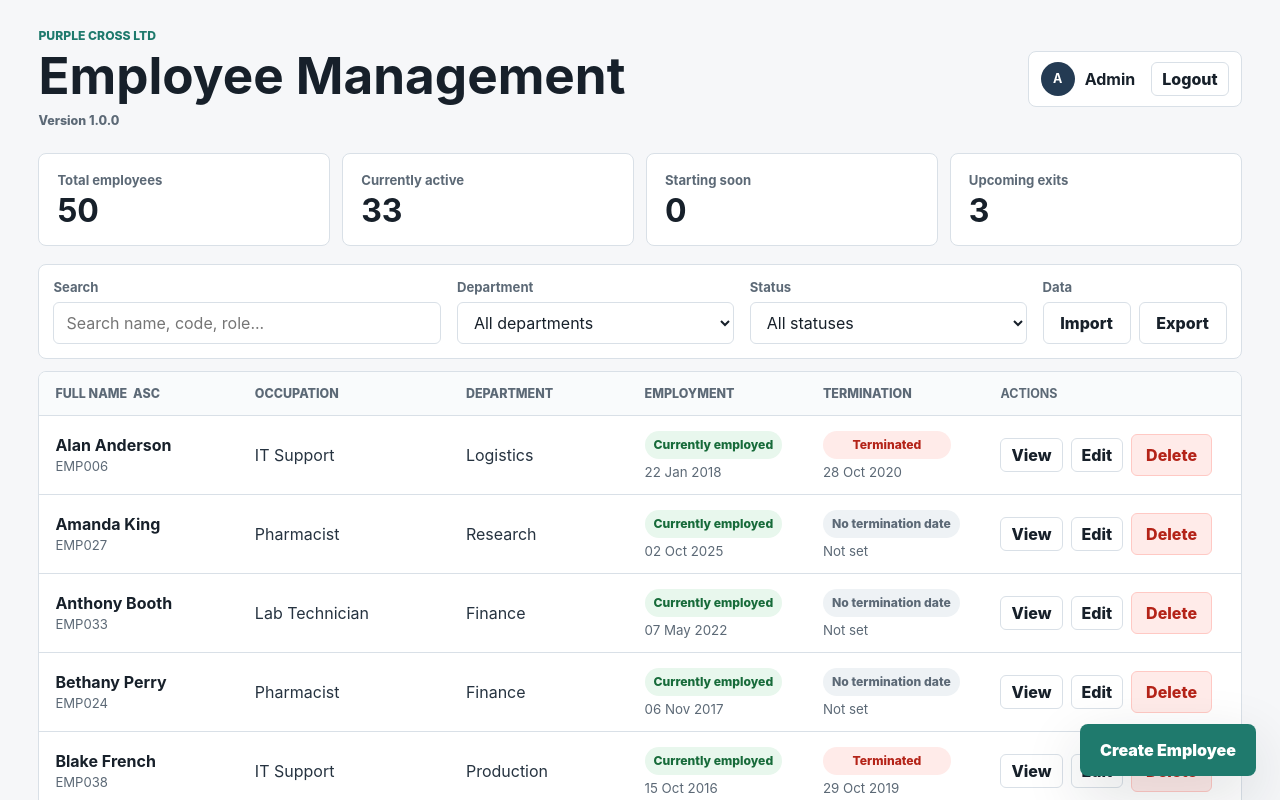
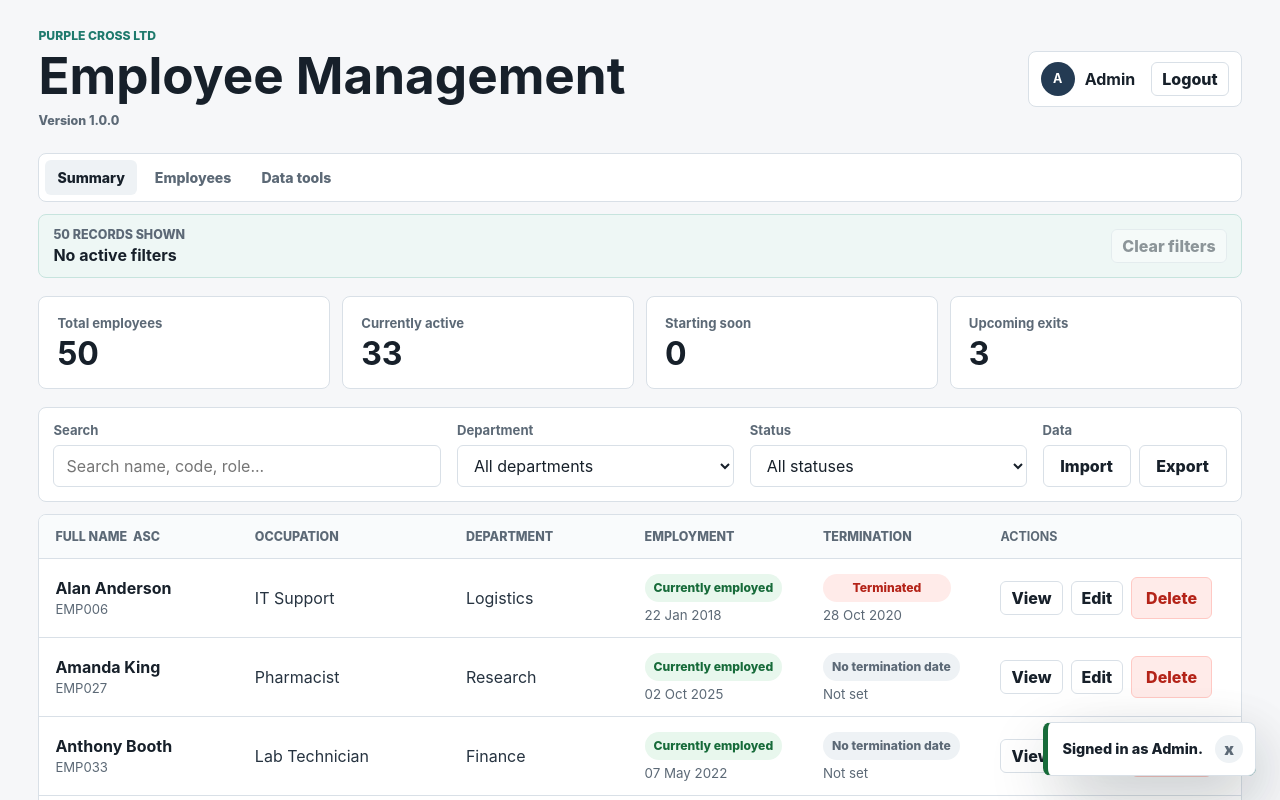
Before and after one commit to tahirafahradovaa/purple-cross-ltd, a Vue app: page / in a window 1280 px wide. Both pictures are taken after a click on the button "Sign in". Shown: the top 800 px of the page. Built offline with nearby package versions, Linux system fonts and the light colour scheme.

Commit message:
feat: add taskbar navigation and toasts

```diff
--- a/src/App.vue
+++ b/src/App.vue
@@ -39,6 +39,7 @@ const originalCode = ref('');
 const confirmDelete = ref(null);
 const importError = ref('');
 const importInput = ref(null);
+const toasts = ref([]);
 const appVersion = '1.0.0';
 const storedSession = readStoredSession(window.localStorage);
 const isAuthenticated = ref(Boolean(storedSession));
@@ -95,6 +96,12 @@ const pagedEmployees = computed(() => {
   return sortedEmployees.value.slice(start, start + pageSize.value);
 });
 
+const hasActiveFilters = computed(() => (
+  query.value.trim()
+  || departmentFilter.value !== 'All departments'
+  || statusFilter.value !== 'All statuses'
+));
+
 const metrics = computed(() => {
   // Active headcount excludes people whose termination date has already passed.
   const active = employees.value.filter((employee) => (
@@ -121,11 +128,15 @@ const userInitials = computed(() => currentUser.value.name
 function login() {
   loginError.value = validateLogin(loginForm);
 
-  if (loginError.value) return;
+  if (loginError.value) {
+    addToast('error', loginError.value);
+    return;
+  }
 
   currentUser.value = createSessionUser(loginForm.email);
   writeStoredSession(window.localStorage, currentUser.value);
   isAuthenticated.value = true;
+  addToast('success', `Signed in as ${currentUser.value.name}.`);
 }
 
 function logout() {
@@ -134,6 +145,7 @@ function logout() {
   confirmDelete.value = null;
   clearStoredSession(window.localStorage);
   isAuthenticated.value = false;
+  addToast('success', 'Signed out successfully.');
 }
 
 function setSort(key) {
@@ -148,6 +160,14 @@ function setSort(key) {
 
 function resetPaging() {
   page.value = 1;
+}
+
+function clearFilters() {
+  query.value = '';
+  departmentFilter.value = 'All departments';
+  statusFilter.value = 'All statuses';
+  resetPaging();
+  addToast('success', 'Filters cleared.');
 }
 
 function openCreate() {
@@ -182,7 +202,10 @@ function saveEmployee() {
   const errors = validateEmployee(form, employees.value, originalCode.value);
   formErrors.value = errors;
 
-  if (Object.keys(errors).length > 0) return;
+  if (Object.keys(errors).length > 0) {
+    addToast('error', 'Please correct the highlighted employee fields.');
+    return;
+  }
 
   const normalized = normalizeEmployee(form);
 
@@ -192,9 +215,11 @@ function saveEmployee() {
       employee.code === originalCode.value ? normalized : employee
     ));
     selectedEmployee.value = normalized;
+    addToast('success', `${normalized.fullName} was updated.`);
   } else {
     employees.value = [...employees.value, normalized];
     selectedEmployee.value = normalized;
+    addToast('success', `${normalized.fullName} was created.`);
   }
 
   mode.value = 'view';
@@ -208,10 +233,12 @@ function askDelete(employee) {
 function deleteEmployee() {
   if (!confirmDelete.value) return;
 
+  const deletedName = confirmDelete.value.fullName;
   employees.value = employees.value.filter((employee) => employee.code !== confirmDelete.value.code);
   if (selectedEmployee.value?.code === confirmDelete.value.code) closePanel();
   confirmDelete.value = null;
   resetPaging();
+  addToast('success', `${deletedName} was removed.`);
 }
 
 function downloadEmployees() {
@@ -222,6 +249,7 @@ function downloadEmployees() {
   anchor.download = 'purple_cross_employees_export.json';
   anchor.click();
   URL.revokeObjectURL(url);
+  addToast('success', 'Employee data export started.');
 }
 
 function openImportPicker() {
@@ -249,11 +277,24 @@ async function importEmployees(event) {
     employees.value = imported;
     closePanel();
     resetPaging();
+    importError.value = '';
+    addToast('success', `Imported ${imported.length} employees.`);
   } catch (error) {
     importError.value = error.message || 'Could not import employees.';
+    addToast('error', importError.value);
   } finally {
     event.target.value = '';
   }
+}
+
+function addToast(type, message) {
+  const id = Date.now() + Math.random();
+  toasts.value = [...toasts.value, { id, type, message }];
+  window.setTimeout(() => removeToast(id), 4200);
+}
+
+function removeToast(id) {
+  toasts.value = toasts.value.filter((toast) => toast.id !== id);
 }
 </script>
 
@@ -312,7 +353,23 @@ async function importEmployees(event) {
       </div>
     </header>
 
-    <section class="metrics" aria-label="Employee summary">
+    <nav class="module-nav" aria-label="Employee module navigation">
+      <a href="#summary" class="active">Summary</a>
+      <a href="#employees">Employees</a>
+      <a href="#tools">Data tools</a>
+    </nav>
+
+    <section id="tools" class="taskbar" aria-label="Employee task bar">
+      <div>
+        <span>{{ sortedEmployees.length }} records shown</span>
+        <strong>{{ hasActiveFilters ? 'Filters active' : 'No active filters' }}</strong>
+      </div>
+      <button class="secondary compact" type="button" :disabled="!hasActiveFilters" @click="clearFilters">
+        Clear filters
+      </button>
+    </section>
+
+    <section id="summary" class="metrics" aria-label="Employee summary">
       <article>
         <span>Total employees</span>
         <strong>{{ metrics.total }}</strong>
@@ -378,7 +435,7 @@ async function importEmployees(event) {
 
     <p v-if="importError" class="inline-error">{{ importError }}</p>
 
-    <section class="table-wrap" aria-label="Employee grid">
+    <section id="employees" class="table-wrap" aria-label="Employee grid">
       <table>
         <thead>
           <tr>
@@ -633,6 +690,17 @@ async function importEmployees(event) {
         </div>
       </section>
     </div>
+  </main>
 
-  </main>
+  <div class="toast-stack" aria-live="polite" aria-label="Notifications">
+    <div
+      v-for="toast in toasts"
+      :key="toast.id"
+      :class="['toast', toast.type]"
+      role="status"
+    >
+      <span>{{ toast.message }}</span>
+      <button type="button" aria-label="Dismiss notification" @click="removeToast(toast.id)">x</button>
+    </div>
+  </div>
 </template>
--- a/src/styles.css
+++ b/src/styles.css
@@ -100,6 +100,57 @@ button:disabled {
 
 .topbar {
   margin-bottom: 24px;
+}
+
+.module-nav {
+  align-items: center;
+  background: var(--surface);
+  border: 1px solid var(--border);
+  border-radius: 8px;
+  display: flex;
+  gap: 6px;
+  margin-bottom: 12px;
+  padding: 6px;
+}
+
+.module-nav a {
+  border-radius: 6px;
+  color: var(--muted);
+  font-size: 0.88rem;
+  font-weight: 800;
+  padding: 9px 12px;
+  text-decoration: none;
+}
+
+.module-nav a:hover,
+.module-nav a.active {
+  background: var(--surface-muted);
+  color: var(--text);
+}
+
+.taskbar {
+  align-items: center;
+  background: #eef7f5;
+  border: 1px solid #c7e4de;
+  border-radius: 8px;
+  display: flex;
+  gap: 16px;
+  justify-content: space-between;
+  margin-bottom: 18px;
+  padding: 12px 14px;
+}
+
+.taskbar span {
+  color: var(--muted);
+  display: block;
+  font-size: 0.78rem;
+  font-weight: 800;
+  margin-bottom: 3px;
+  text-transform: uppercase;
+}
+
+.taskbar strong {
+  color: var(--text);
 }
 
 .eyebrow {
@@ -618,6 +669,56 @@ button.danger {
   padding-top: 18px;
 }
 
+.toast-stack {
+  bottom: 24px;
+  display: grid;
+  gap: 10px;
+  max-width: min(420px, calc(100vw - 32px));
+  position: fixed;
+  right: 24px;
+  z-index: 40;
+}
+
+.toast {
+  align-items: center;
+  background: var(--surface);
+  border: 1px solid var(--border);
+  border-left: 5px solid var(--accent);
+  border-radius: 8px;
+  box-shadow: var(--shadow);
+  display: flex;
+  gap: 12px;
+  justify-content: space-between;
+  min-height: 52px;
+  padding: 12px 12px 12px 14px;
+}
+
+.toast.success {
+  border-left-color: var(--positive);
+}
+
+.toast.error {
+  border-left-color: var(--danger);
+}
+
+.toast span {
+  color: var(--text);
+  font-size: 0.9rem;
+  font-weight: 800;
+  line-height: 1.35;
+}
+
+.toast button {
+  background: var(--surface-muted);
+  border: 0;
+  border-radius: 50%;
+  color: var(--muted);
+  flex: 0 0 28px;
+  font-weight: 900;
+  height: 28px;
+  width: 28px;
+}
+
 .visually-hidden {
   height: 1px;
   opacity: 0;
@@ -647,6 +748,11 @@ button.danger {
 
   .toolbar {
     grid-template-columns: 1fr 1fr;
+  }
+
+  .taskbar {
+    align-items: stretch;
+    flex-direction: column;
   }
 
   .toolbar-actions {
@@ -680,6 +786,14 @@ button.danger {
     align-items: stretch;
     flex-direction: column;
     justify-content: space-between;
+  }
+
+  .module-nav {
+    overflow-x: auto;
+  }
+
+  .module-nav a {
+    flex: 0 0 auto;
   }
 
   .toolbar-actions,
@@ -775,4 +889,11 @@ button.danger {
     right: 14px;
     width: auto;
   }
+
+  .toast-stack {
+    bottom: 78px;
+    left: 12px;
+    max-width: none;
+    right: 12px;
+  }
 }
```
